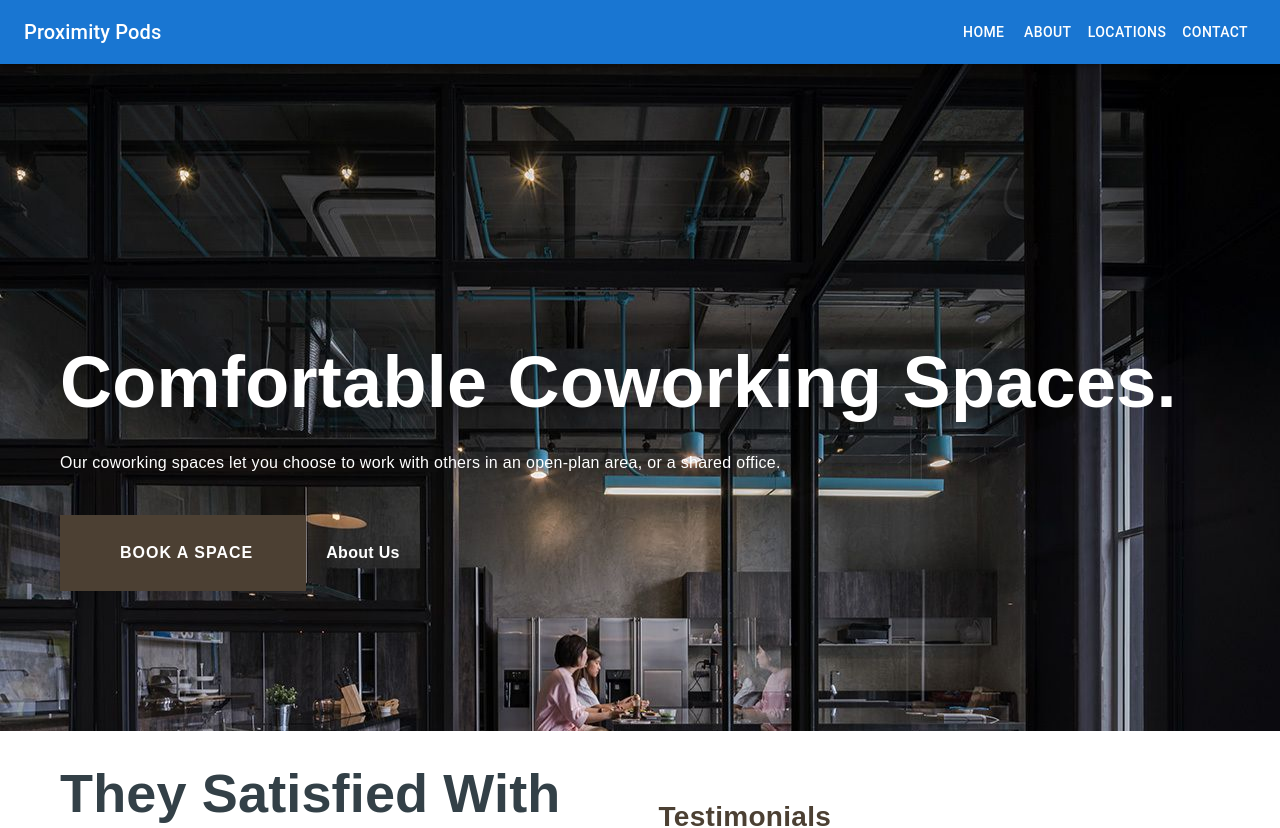
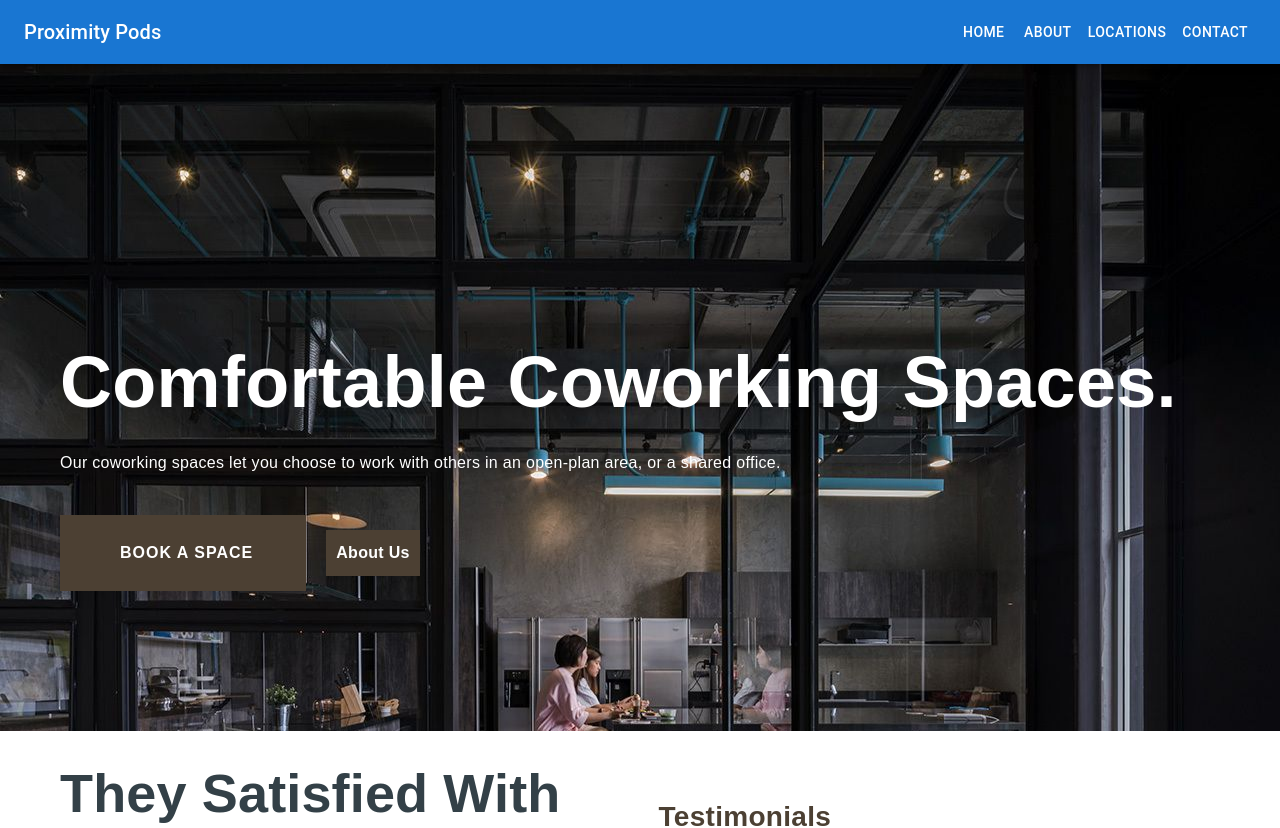
Before and after one commit to pesto-students/front-end-repo-p10-pixel-pioneers, a React (Vite) app: page / in a window 1280 px wide. Shown: the top 828 px of the page. Built offline with nearby package versions, Linux system fonts and the light colour scheme.

Commit message:
Navigation added from home page via button

```diff
--- a/src/pages/Home/homepage.css
+++ b/src/pages/Home/homepage.css
@@ -127,6 +127,8 @@
   letter-spacing: 0.3px;
   align-self: center;
   margin: auto 0;
+  background-color: #4c4033;
+  padding: 10px 10px 10px 10px;
   font: 600 16px/162.5% Poppins, sans-serif;
 }
 
```
